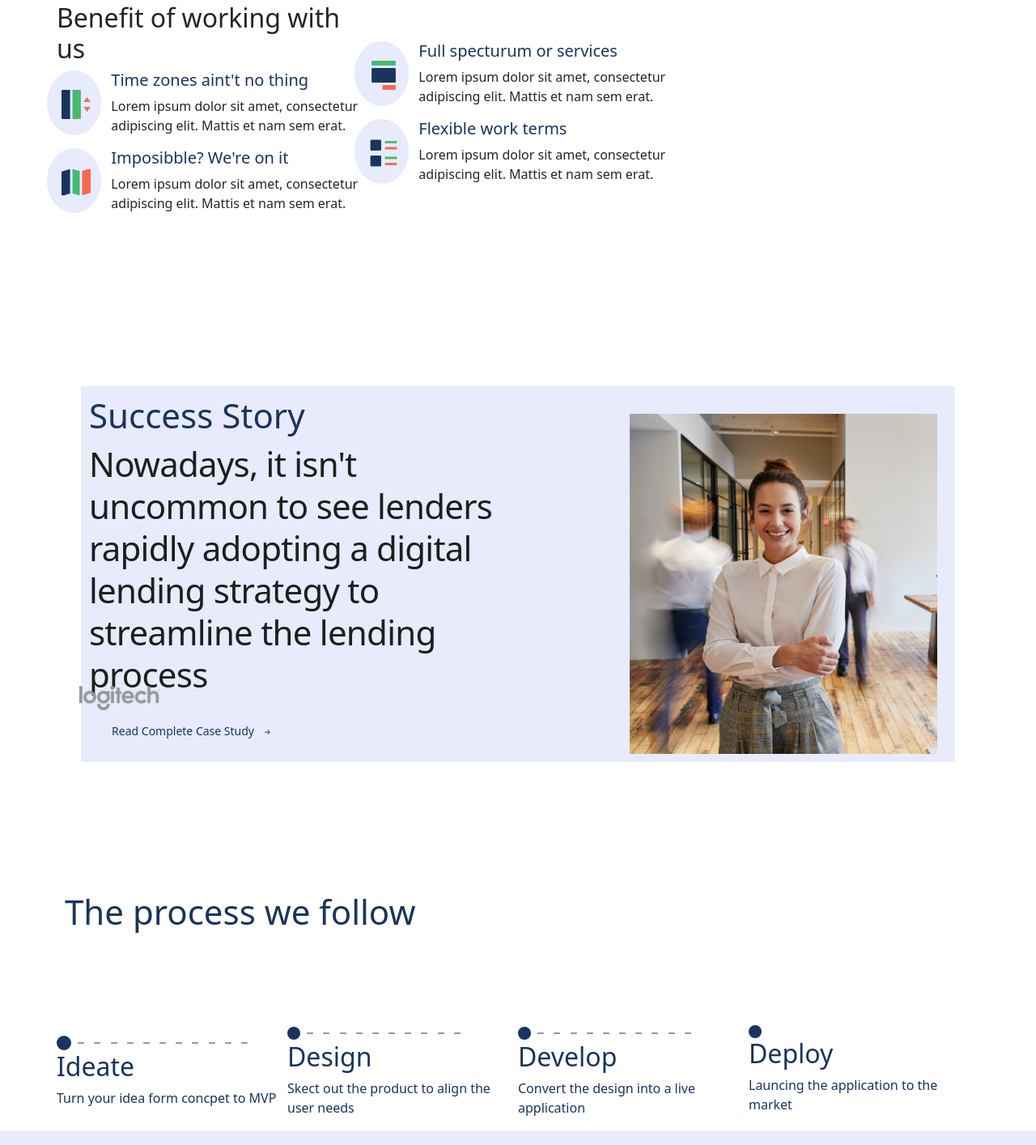
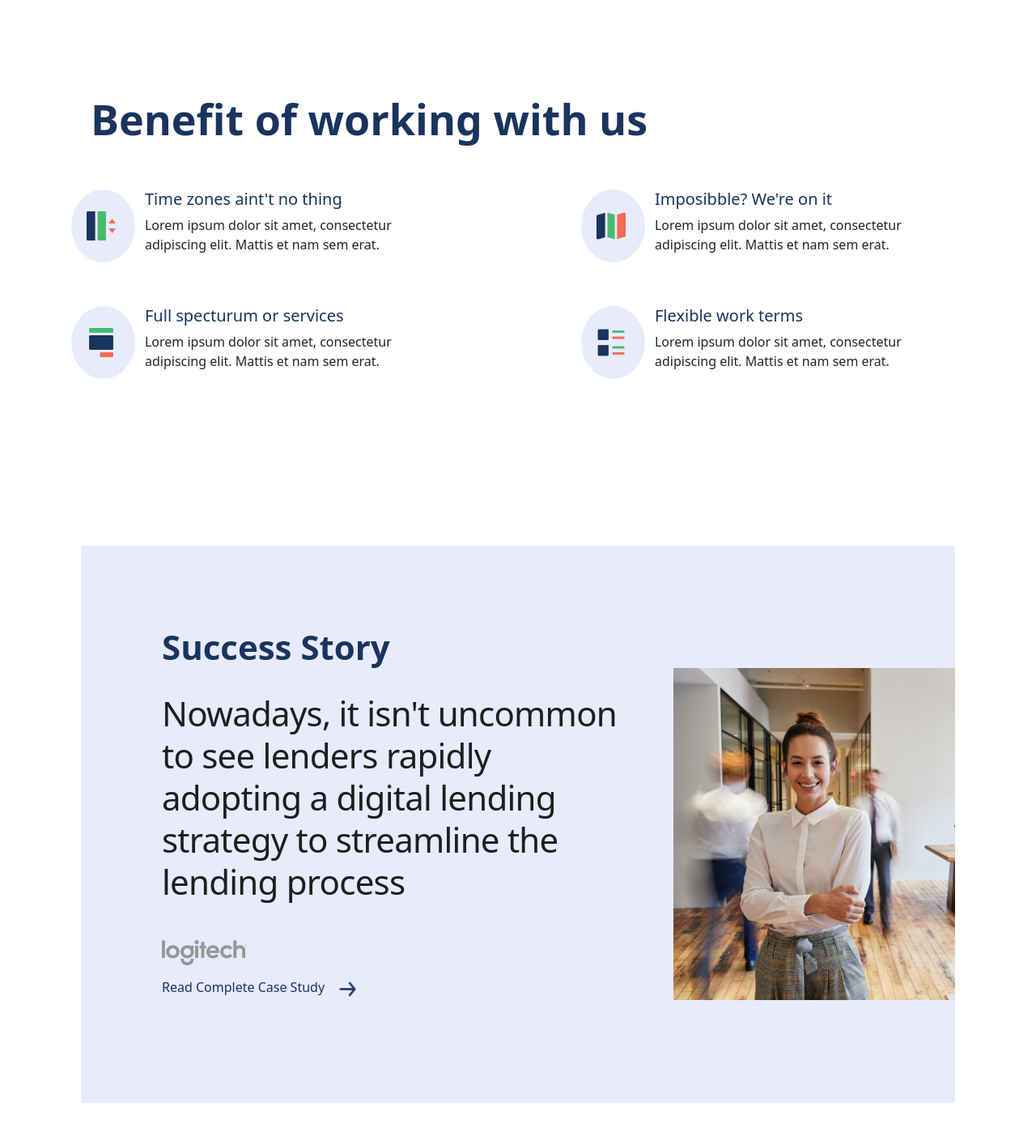
Before and after one commit to FE10-Muchamad-Mitro-Ubaidillah/Group-project-1, a website: page index.html in a window 1280 px wide. Shown: the part 1626-3040 px from the top of the page at 81% size. Drawn offline with nearby package versions, Linux system fonts and the light colour scheme.

Commit message:
fix layout

```diff
--- a/asset/styles/style.css
+++ b/asset/styles/style.css
@@ -172,21 +172,29 @@ footer {
 
 /* Informasi line 136 */
 
+.information {
+    padding: 100px;
+}
+
+.information h2 {
+    font-size: 52px;
+    font-weight: 700;
+    color: #19345E;
+}
 
 .information .icon-information {
     background-color: #E7EBFC;
-    /* width: 100px; */
-    height: 80px;
-    border-radius: 55%;
+    height: 90px;
+    border-radius: 50%;
     position: relative;
-    /* margin: 20px; */
 }
 
 .information .icon-information img{
     position: absolute;
     top: 30%;
-    right: 20%;
+    right: 30%;
 }
+
 
 
 .book-content {
@@ -224,65 +232,53 @@ footer {
 
 /* end line 200 End */
 
-.btn-forward img{
-    width: min(100%, 10px);
-    /* margin-top: 50px; */
-    margin-left: 0px;
-    border-radius: 3px;
-
-}
-
 .btn-forward {
-    padding: 15px 30px;
-    border-radius: 1px;
     color:#19345E;
-    font-size: 14px;
+    font-size: 16px;
+    background: transparent;
     border: none;
-    background: transparent;
+    text-align: left;
+    padding-left: 0;
 }
 
 .Ended {
     background: #E7EBFC;
     border-radius: 3px;
     margin: 100px;
-    margin-block: 150px;
-    padding: 10px;
+}
 
-
+.Ended .profile-Graduation {
+    padding: 100px 50px 100px 100px;
 }
 
 .profile-Graduation h1{
     font-size: 42px;
-    line-height: 52px;
     color: #19345E;
-    line-height: 52px;
+    font-weight: 700;
+    margin-bottom: 30px;
 }
 
 .profile-Graduation p {
     color: #1E1E1E;
     font-size: 42px;
-    font-style: normal;
     font-weight: 400;
-    font-size: 42px;
     line-height: 52px;
     letter-spacing: -0.76px;
-
-    width: 560px;
-    height: 260px;
-    left: 260px;
-    top: 318px;
 }
 
 /* gambar org */
-.Ended .text-end img{
-    width: 380px;
-    height: 420px;
-    left: 895px;
-    top: 231px;
+.Ended .images img{
+    width: min(100%, 400px);
 }
 
-.Ended .icon img{
-    width: min(100%, 100px);
+.Ended .profile-Graduation img{
+    width: min(100%, 105px);
+    margin-top: 30px;
+}
+
+.Ended .profile-Graduation .btn-forward img {
+    width: min(100%, 30px);
+    margin-top: 0;
 
 }
 
@@ -291,15 +287,20 @@ footer {
 .follow h1{
     color: #19345E;
     font-size: 42px;
-    margin-bottom: 100px;
+    margin-bottom: 60px;
     padding: 10px;
 
 }
 
 
+.follow {
+    padding: 50px 100px;
+}
+
 .follow .circle{
     color: #19345E;
-
+    margin-right: 20px;
+    flex-basis: 23%;
 }
 
 .follow .circle line{
@@ -311,6 +312,12 @@ footer {
     order: 1;
     align-self: center;
     flex-grow: 0;
+}
+
+.follow .circle h2 {
+    font-size: 24px;
+    font-weight: 700;
+    margin-top: 20px;
 }
 
 
--- a/index.html
+++ b/index.html
@@ -80,45 +80,41 @@
   <!---------------------------------------------------- Icon  --------------------------------------------->
       <section class="content-icon-3">
         <div class="container">
-          <div class="row align-items-center">
+          <div class="row align-items-center justify-content-lg-around">
             <div class="col-lg-5">
-
-                <div class="icon-1 ms-lg-6 mb-lg-8 p-0">
+                <div class="icon-1 mb-lg-4 p-0">
                   <div class="row align-items-Top">
                     <div class="col-lg-2">
                       <img src="./asset/icons/icon_grid.png" alt="grid">
                     </div>
-                    <div class="col-lg-10">
+                    <div class="col-lg-8">
                       <h4>First Benefit</h4>
                       <p>Gorgeous, high-quality design system for mobile, tablet & dekstop device a few</p>
                     </div>
                   </div>
                 </div>
-
-                <div class="icon-1 ms-lg-6 mb-lg-8 p-0">
+                <div class="icon-1 mb-lg-4 p-0">
                   <div class="row align-items-Top">
                     <div class="col-lg-2">
                       <img src="./asset/icons/icon_star.png" alt="stars">
                     </div>
-                    <div class="col-lg-10 item">
+                    <div class="col-lg-8">
                       <h4>Seconds Benefit</h4>
                       <p>Gorgeous, high-quality design system for mobile, tablet & dekstop device a few</p>
                     </div>
                   </div>
                 </div>
-
-                <div class="icon-1 ms-lg-6 mb-lg-8 p-0">
+                <div class="icon-1 p-0">
                   <div class="row align-items-Top">
                     <div class="col-lg-2">
                       <img src="./asset/icons/icon_layers.png" alt="layers">
                     </div>
-                    <div class="col-lg-10">
+                    <div class="col-lg-8">
                       <h4>Third Benefit</h4>
                       <p>Gorgeous, high-quality design system for mobile, tablet & dekstop device a few</p>
                     </div>
                   </div>
                 </div>
-
             </div>
 
             <div class="col-lg-5 text-content-2 align-self-center p-0">
@@ -136,11 +132,9 @@
   <!------------------------------------- Informasi  ------------------------------------------>
       <section class="information">
         <div class="container">
-          <div class="row ">
-            <div class="col-6 col-md-4 p-0 midle">
+          <div class="row justify-content-lg-between">
             <h2>Benefit of working with us</h2>
-
-              <div class="icon-1 ms-lg-6 mb-lg-8 p-0">
+            <div class="col-lg-5 icon-1 mt-lg-5 p-0">
               <div class="row align-items-Top">
                 <div class="col-lg-2 icon-information">
                   <img src="./asset/icons/icon_01.png" alt="grid">
@@ -152,7 +146,7 @@
               </div>
             </div>
 
-              <div class="icon-1 ms-lg-6 mb-lg-8 p-0 midle">
+            <div class="col-lg-5 icon-1 mt-lg-5 p-0">
               <div class="row align-items-Top">
                 <div class="col-lg-2 icon-information">
                   <img src="./asset/icons/icon_05.png" alt="grid">
@@ -163,13 +157,7 @@
                 </div>
               </div>
             </div>
-
-          </div>
-
-          <div class="col-6 col-md-4 p-0 midle">
-          <br></br>
-
-            <div class="icon-1 ms-lg-6 mb-lg-8 p-0">
+            <div class="col-lg-5 icon-1 mt-lg-5 p-0">
               <div class="row align-items-Top">
                 <div class="col-lg-2 icon-information">
                   <img src="./asset/icons/icon_03.png" alt="grid">
@@ -180,8 +168,7 @@
                 </div>
               </div>
             </div>
-
-            <div class="icon-1 ms-lg-6 mb-lg-8 p-0">
+            <div class="col-lg-5 icon-1 mt-lg-5 p-0">
               <div class="row align-items-Top">
                 <div class="col-lg-2 icon-information">
                   <img src="./asset/icons/icon_06.png" alt="grid">
@@ -194,31 +181,24 @@
             </div>
           </div>
         </div>
-      </div>
-<br><br>
+      </section>
 
   <!--------------------------------------------- End  -------------------------------------------------------->
-
         <section class="Ended">
           <div class="container">
-            <div class="row justify-content-center">
-              <div class="col-lg-6 col-md-4 p-0 profile-Graduation">
+            <div class="row justify-content-between align-items-lg-center">
+              <div class="col-lg-8 col-md-4 profile-Graduation">
                 <h1>Success Story</h1>
                 <p>Nowadays, it isn't uncommon to see lenders rapidly adopting a digital lending strategy to streamline the lending process</p>
-
-                <div class="row align-items-center">
-                  <div class="col-6 p-0">
-                    <div class="align-items-right p-0 icon"> <br>
                 <img src="./asset/icons/Logitech.png" alt="arrow right">
-                    </div>
-                    <button type="button" class="btn-forward">Read Complete Case Study &nbsp; <img src="./asset/icons/icon_arrow_forward.png"
-                        alt="btn-forward"></button>
+                <p>
+                  <button type="button" class="btn-forward">
+                    Read Complete Case Study &nbsp; <img src="./asset/icons/icon_arrow_forward.png" alt="btn-forward">
+                  </button>
+                </p>
               </div>
 
-                </div>
-              </div>
-
-              <div class="col-4 col-md-6 images text-end"><br>
+              <div class="col-lg-4 col-md-6 images pe-lg-0"><br>
                 <img src="./asset/images/shutterstock_796346011@2x.png" class="img-fluid" alt="image-end">
               </div>
             </div>
@@ -233,8 +213,8 @@
           <div class="col-12 p-0 follow">
             <h1>The process we follow</h1>
           <div class="container img-circle">
-              <div class="row p-0 align-items-center">
-                  <div class="col-lg-3 row-6 p-0 circle">
+              <div class="d-flex flex-wrap p-0 align-items-center">
+                  <div class="p-0 circle">
                     <svg xmlns="http://www.w3.org/2000/svg line" width="18" height="18" fill="currentColor" class="bi bi-circle-fill" viewBox="0 0 16 16">
                       <circle cx="8" cy="8" r="8"/>
                     </svg>
@@ -270,11 +250,12 @@
                     </svg>
                     <svg xmlns="http://www.w3.org/2000/svg" width="16" height="16" fill="currentColor" class="bi bi-dash" viewBox="0 0 16 16">
                       <path d="M4 8a.5.5 0 0 1 .5-.5h7a.5.5 0 0 1 0 1h-7A.5.5 0 0 1 4 8z"/>
-                    </svg><h2>Ideate</h2>
+                    </svg>
+                    <h2>Ideate</h2>
                     <p>Turn your idea form concpet to MVP</p>
                   </div>
 
-                  <div class="col-lg-3 p-0 circle">
+                  <div class="p-0 circle">
                     <svg xmlns="http://www.w3.org/2000/svg" width="16" height="16" fill="currentColor" class="bi bi-circle-fill" viewBox="0 0 16 16">
                       <circle cx="8" cy="8" r="8"/>
                     </svg>
@@ -312,7 +293,7 @@
                     <p>Skect out the product to align the user needs</p>
                   </div>
 
-                  <div class="col-lg-3 p-0 circle">
+                  <div class="p-0 circle">
                     <svg xmlns="http://www.w3.org/2000/svg" width="16" height="16" fill="currentColor" class="bi bi-circle-fill" viewBox="0 0 16 16">
                       <circle cx="8" cy="8" r="8"/>
                     </svg>
@@ -350,7 +331,7 @@
                     <p>Convert the design into a live application</p>
                   </div>
 
-                  <div class="col-lg-3 p-0 circle">
+                  <div class="p-0 circle">
                     <svg xmlns="http://www.w3.org/2000/svg" width="16" height="16" fill="currentColor" class="bi bi-circle-fill" viewBox="0 0 16 16">
                       <circle cx="8" cy="8" r="8"/>
                     </svg>
```
Also changed, not shown: 1 other file. Lines whose indentation alone changed are shown as unchanged.
